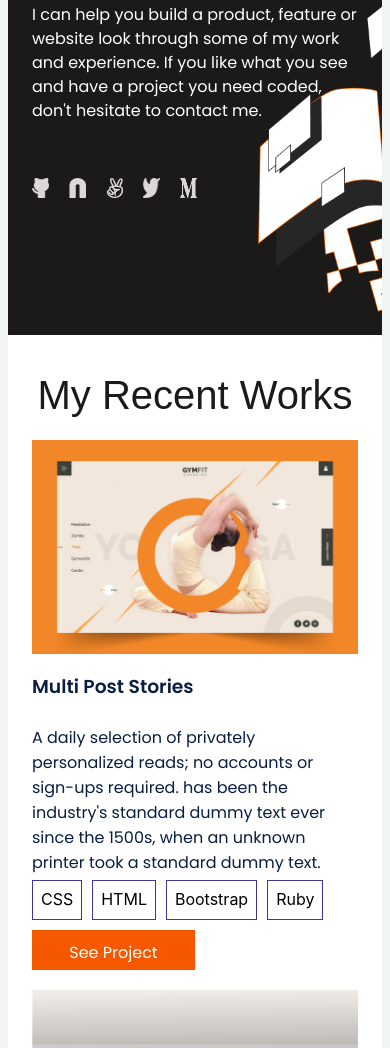
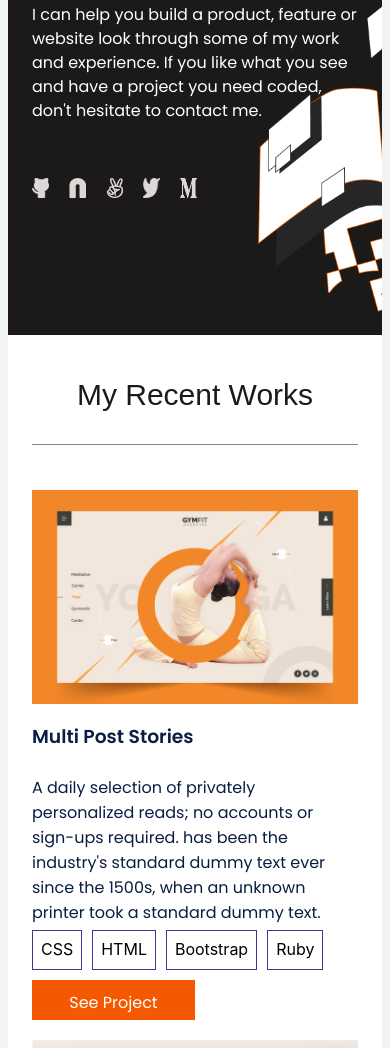
Before and after one commit to kennedyowusu/portfolio, a website: page index.html in a window 390 px wide. Shown: the part 373-1421 px from the top of the page. Drawn offline with Linux system fonts and the light colour scheme.

Commit message:
resolve recent work title fontsize on mobile issue

```diff
--- a/style.css
+++ b/style.css
@@ -181,6 +181,7 @@ ul.skill > li {
   border-bottom: 1px solid #888;
   height: 100px;
   display: flex;
+  font-size: 30px;
   align-items: center;
   justify-content: center;
   text-align: center;
@@ -192,7 +193,7 @@ ul.skill > li {
   font-family: 'Crete Round', sans-serif;
   font-style: normal;
   font-weight: 400;
-  font-size: 40px;
+  font-size: 30px;
   line-height: 52px;
   color: #1c1a19;
 }
@@ -209,7 +210,7 @@ ul.skill > li {
 }
 
 #first-work {
-  margin-top: 50px;
+  margin-top: 100px;
 }
 
 #first-work-details {
```
